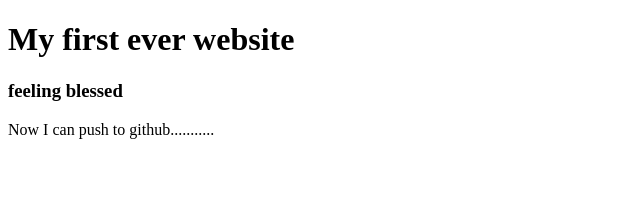
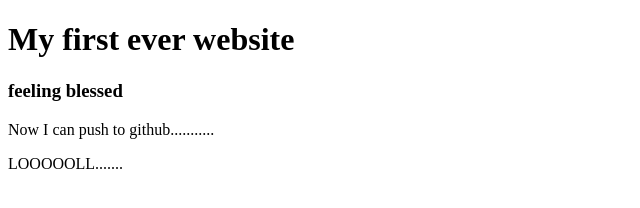
Before and after one commit to jahid118029/my-first-website, a plain HTML site: page index.html in a window 1280 px wide. Shown: the whole page, without its empty margins (0-640 px from the left). Drawn offline with Linux system fonts and the light colour scheme.

Commit message:
Update index.html

```diff
--- a/index.html
+++ b/index.html
@@ -10,5 +10,6 @@
    <h1>My first ever website</h1>
    <h3>feeling blessed</h3>
    <p>Now I can push to github...........</p>
+   <p>LOOOOOLL.......</p>
 </body>
 </html>
```
